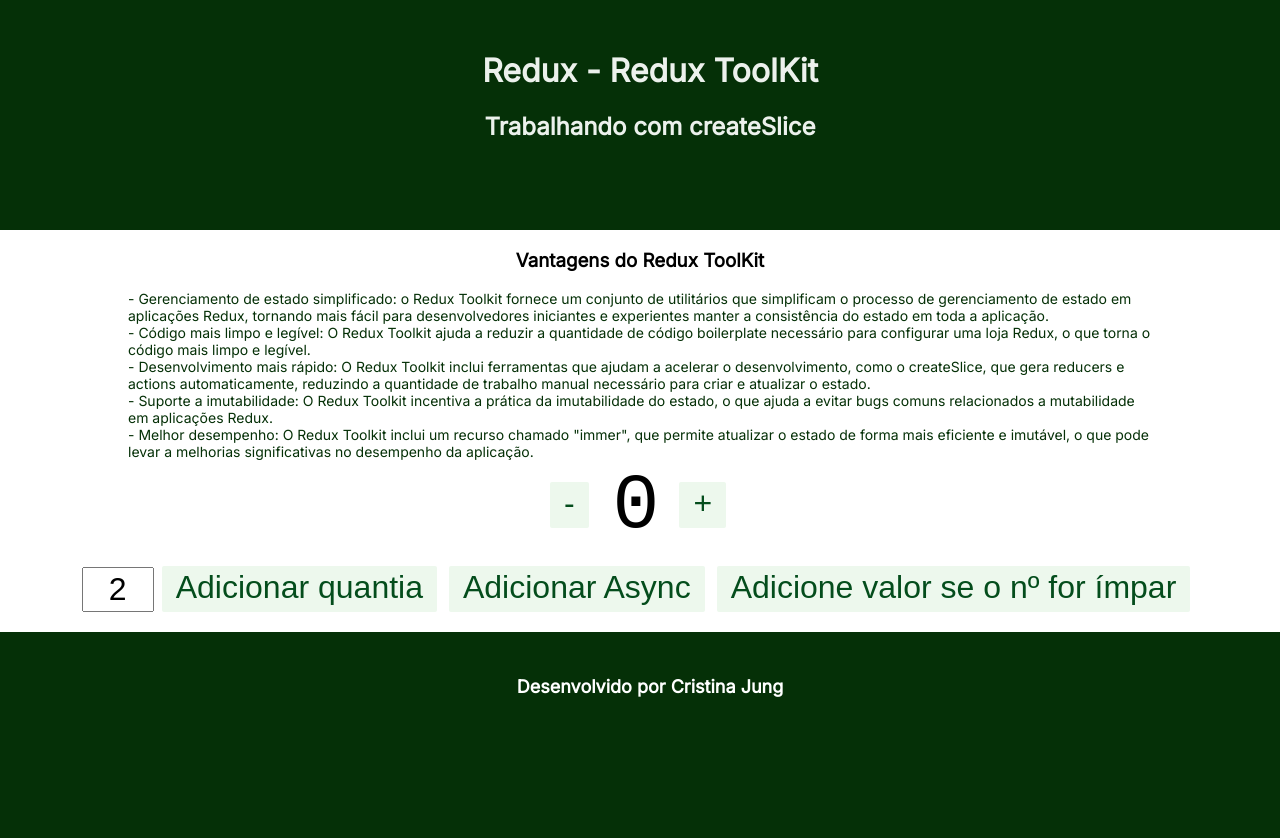
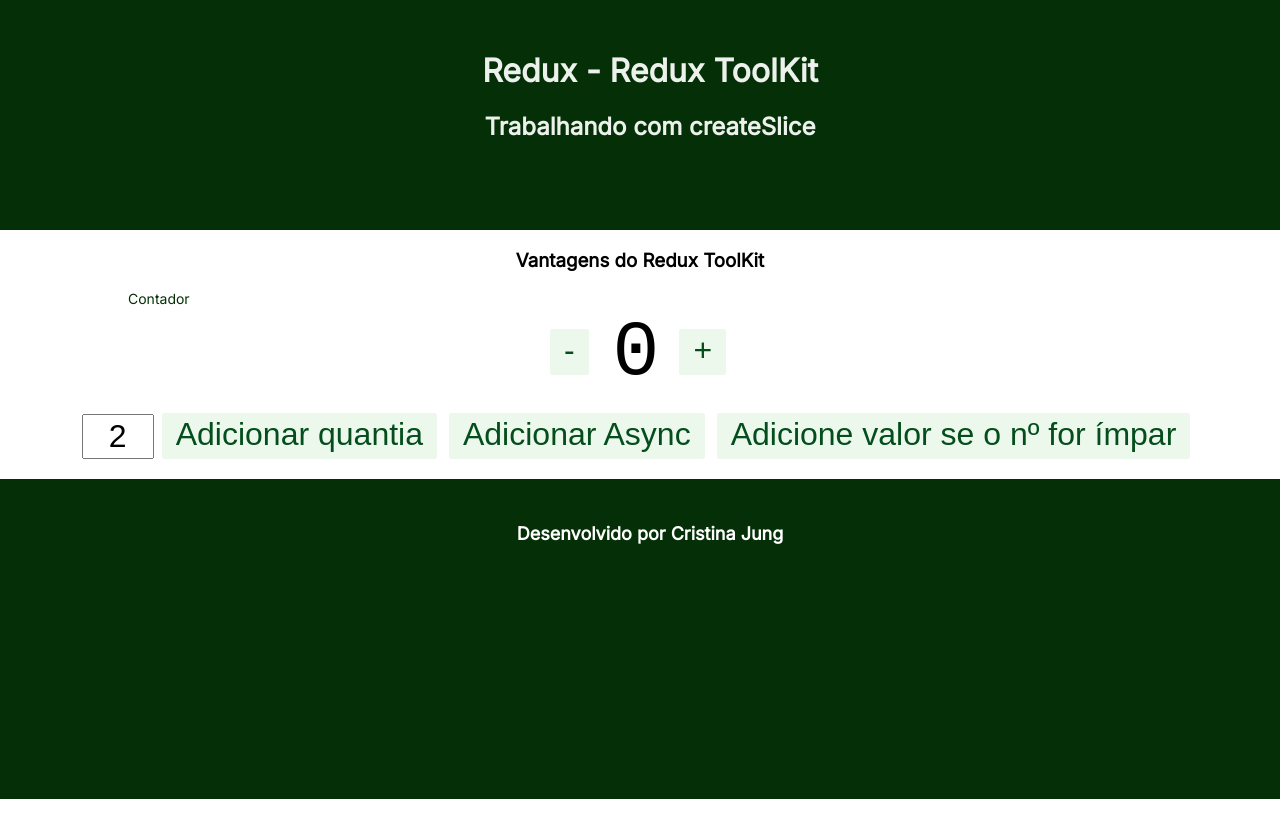
Before and after one commit to cristijung/react-redux-rtk, a React (Create React App) app: page / in a window 1280 px wide. Shown: the top 838 px of the page. After the commit the page ends 800 px from the top, so only its background shows below. Built offline with nearby package versions, Linux system fonts and the light colour scheme.

Commit message:
texto tirado

```diff
--- a/src/components/Text/index.tsx
+++ b/src/components/Text/index.tsx
@@ -5,18 +5,7 @@ export function Text() {
         <>
          <h3>Vantagens do Redux ToolKit</h3>
          <div className={styles.texto}>
-        -  Gerenciamento de estado simplificado: o Redux Toolkit fornece um conjunto de utilitários que simplificam o
-        processo de gerenciamento de estado em aplicações Redux, tornando mais fácil para desenvolvedores iniciantes e
-        experientes manter a consistência do estado em toda a aplicação.<br/>
-        - Código mais limpo e legível: O Redux Toolkit ajuda a reduzir a quantidade de código boilerplate necessário
-        para configurar uma loja Redux, o que torna o código mais limpo e legível.<br/>
-        - Desenvolvimento mais rápido: O Redux Toolkit inclui ferramentas que ajudam a acelerar o desenvolvimento,
-        como o createSlice, que gera reducers e actions automaticamente, reduzindo a quantidade de trabalho manual
-        necessário para criar e atualizar o estado.<br/>
-        - Suporte a imutabilidade: O Redux Toolkit incentiva a prática da imutabilidade do estado, o que ajuda a evitar
-        bugs comuns relacionados a mutabilidade em aplicações Redux.<br/>
-        - Melhor desempenho: O Redux Toolkit inclui um recurso chamado "immer", que permite atualizar o estado de forma
-        mais eficiente e imutável, o que pode levar a melhorias significativas no desempenho da aplicação.
+        Contador
          </div>
         </>
     );
```
